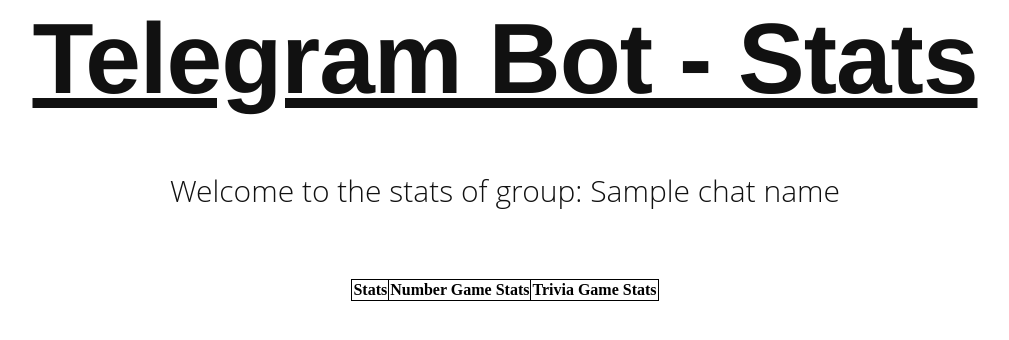
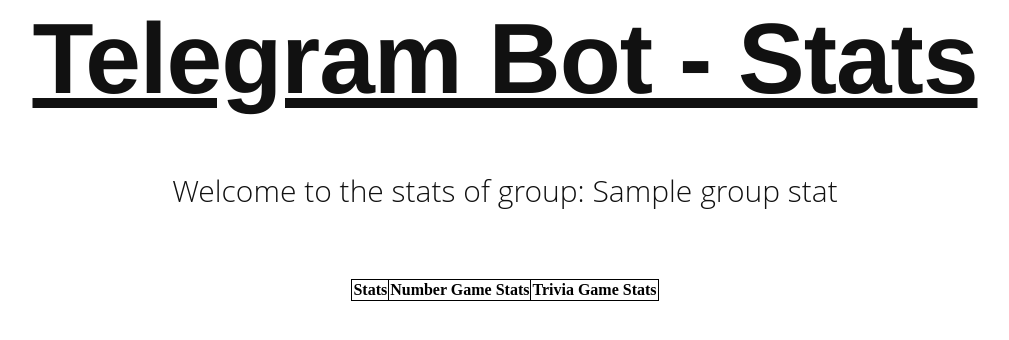
Before and after one commit to cppizarro/tb_pds, a Django app: template templates/group.html in a window 1280 px wide. Shown: the top 340 px of the page, without its empty margins (135-1144 px from the left). Run offline with Django 4.2, Linux system fonts and the light colour scheme; the template is opened without the code that fills it: most values are stand-ins (such as "Sample title", 1, 10 or a date in 2020); lists and menus that the app fills with data are empty.

Commit message:
template group modified

```diff
--- a/templates/group.html
+++ b/templates/group.html
@@ -17,7 +17,7 @@
     <div>
 
         <div>
-            <h2> Welcome to the stats of group: {{chat_name}}</h2>
+            <h2> Welcome to the stats of group: {{ group_stats.chat_name }}</h2>
         </div>
 
         <div class="d-flex justify-content-left">
@@ -28,7 +28,7 @@
                     <th style="border: 1px solid;">Trivia Game Stats</th>
                 </tr>
 
-                {% for item in stats %}
+                {% for item in group_stats %}
 
                 <tr style="border: 1px solid;">
                     {%for key,value in item.items%}
```
